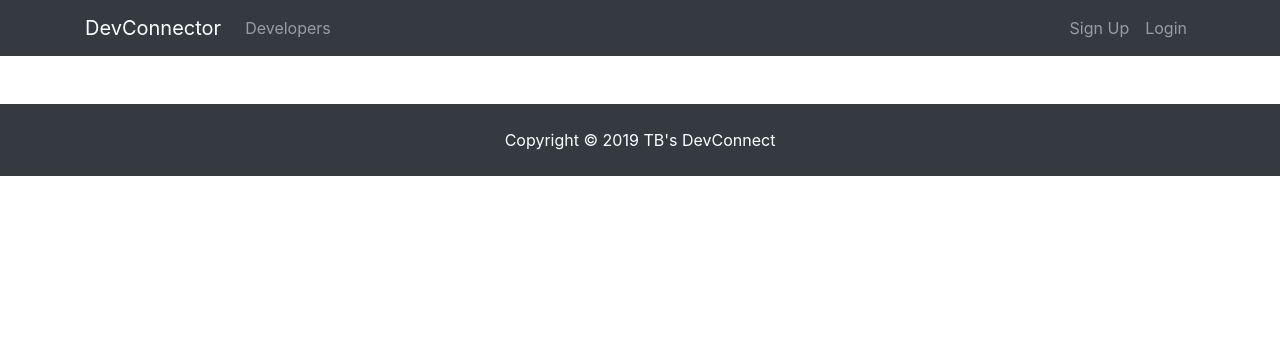
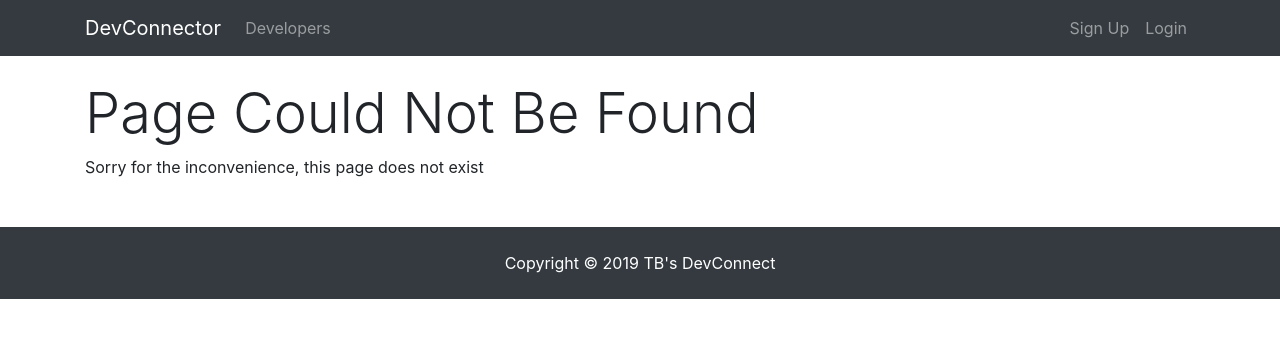
Before and after one commit to tblais1224/TBs-DevConnect, a React (Create React App) app in the folder client/: page /not-found in a window 1280 px wide. Shown: the top 338 px of the page. Built offline with nearby package versions, Linux system fonts and the light colour scheme.

Commit message:
working on NotFound redirect

```diff
--- a/client/src/App.js
+++ b/client/src/App.js
@@ -23,6 +23,7 @@ import AddEducation from "./components/add-credentials/AddEducation";
 import AddExperience from "./components/add-credentials/AddExperience";
 import Profiles from "./components/profiles/Profiles";
 import Profile from "./components/profile/Profile";
+import NotFound from "./components/not-found/NotFound";
 
 import "./App.css";
 
@@ -76,6 +77,7 @@ class App extends Component {
               <Switch>
                 <PrivateRoute exact path="/add-education" component={AddEducation} />
               </Switch>
+              <Route exact path="/not-found" component={NotFound} />
             </div>
             <Footer />
           </div>
--- /dev/null
+++ b/client/src/components/not-found/NotFound.js
@@ -0,0 +1,10 @@
+import React from "react";
+
+export default function NotFound() {
+  return (
+    <div>
+      <h1 className="display-4">Page Could Not Be Found</h1>
+      <p>Sorry for the inconvenience, this page does not exist</p>
+    </div>
+  );
+}
--- a/client/src/components/profile/Profile.js
+++ b/client/src/components/profile/Profile.js
@@ -14,6 +14,13 @@ class Profile extends Component {
     if (this.props.match.params.handle) {
       //this sends the handle from the url
       this.props.getProfileByHandle(this.props.match.params.handle);
+    }
+  }
+
+  componentWillReceiveProps(nextProps) {
+    if (nextProps.profile.profile === null && this.props.profile.loading) {
+      //if not profile and loading redirect the user to not-found route
+      this.props.history.push("/not-found");
     }
   }
 
@@ -35,12 +42,16 @@ class Profile extends Component {
             <div className="col-md-6" />
           </div>
           {/* profile sends the profile to the component file */}
-          <ProfileHeader profile={profile}/>
-          <ProfileAbout profile={profile}/>
-          <ProfileCreds education={profile.education} experience={profile.experience}/>
+          <ProfileHeader profile={profile} />
+          <ProfileAbout profile={profile} />
+          <ProfileCreds
+            education={profile.education}
+            experience={profile.experience}
+          />
           {/* check for githubusername before rendering */}
-          {profile.githubusername ? (<ProfileGithub username={profile.githubusername}/>) : null}
-
+          {profile.githubusername ? (
+            <ProfileGithub username={profile.githubusername} />
+          ) : null}
         </div>
       );
     }
```
